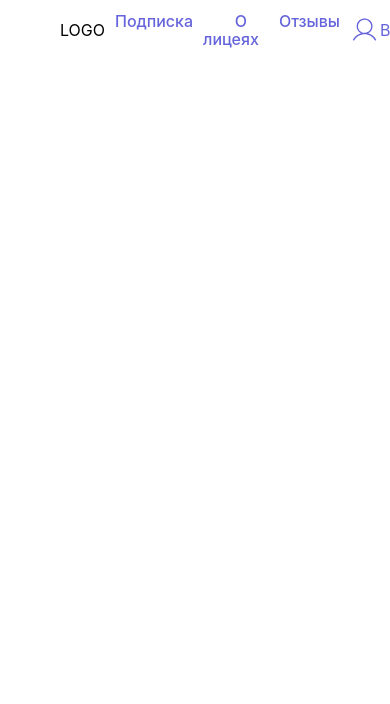
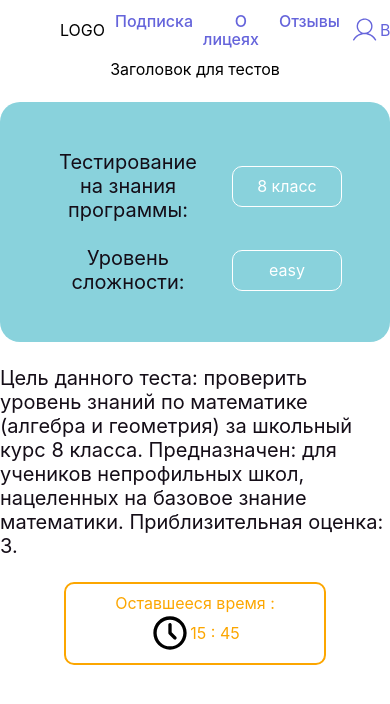
Before and after one commit to MariaGrom/zoomath, a React (Create React App) app: page /testpage in a window 390 px wide. Shown: the top 704 px of the page. Built offline with nearby package versions, Linux system fonts and the light colour scheme; the HTML template or start-up script is replaced by a standard one.

Commit message:
feat: added testPege

```diff
--- a/src/components/App/App.jsx
+++ b/src/components/App/App.jsx
@@ -12,6 +12,7 @@ import Register from "../Register/Register";
 import Login from "../Login/Login";
 import AboutProject from "../AboutProject/AboutProject";
 import FilterPage from "../../pages/FilterPage/FilterPage";
+import TestPage from "../../pages/TestPage/TestPage";
 
 function App() {
   return (
@@ -30,6 +31,7 @@ function App() {
         <Route path="/signup" element={<Register />} />
         <Route path="signin" element={<Login />} />
         <Route path="/filter" element={<FilterPage />} />
+        <Route path="/testpage" element={<TestPage />} />
       </Routes>
     </div>
   );
--- /dev/null
+++ b/src/components/PrimaryButton/PrimaryButton.jsx
@@ -0,0 +1,11 @@
+import styles from "./PrimaryButton.module.scss";
+
+export const PrimaryButton = (props) => {
+  const { onClick, children } = props;
+
+  return (
+    <div onClick={onClick} className={styles.defaultStyles} type="button">
+      {children}
+    </div>
+  );
+};
--- /dev/null
+++ b/src/components/PrimaryButton/PrimaryButton.module.scss
@@ -0,0 +1,22 @@
+@import "../../styles/colors.scss";
+
+.defaultStyles {
+  display: flex;
+  align-items: center;
+  justify-content: center;
+  background-color: $dark_blue;
+  color: $white;
+  border-radius: 20px;
+  width: 184px;
+  height: 48px;
+  border: none;
+  font-weight: 400;
+  font-size: 24px;
+  cursor: pointer;
+  transition: background-color 0.4s linear;
+  color: $white;
+}
+
+.defaultStyles:hover {
+  background-color: $violet;
+}
--- a/src/pages/FilterPage/FilterPage.jsx
+++ b/src/pages/FilterPage/FilterPage.jsx
@@ -1,6 +1,16 @@
+import { PrimaryButton } from "../../components/PrimaryButton/PrimaryButton";
 import styles from "./FilterPage.module.scss";
+import { useNavigate } from "react-router-dom";
 
 function FilterPage() {
+  // const history = useHistory();
+  const navigate = useNavigate();
+
+  const navigateToTest = () => {
+    // history.push("/testpage");
+    navigate("/testpage");
+  };
+
   return (
     <div>
       <div>Заголовок для фильтров</div>
@@ -15,6 +25,8 @@ function FilterPage() {
         <div>дропдауны с фильтрами 2 </div>
         <div>дропдауны с фильтрами 3 </div>
       </div>
+
+      <PrimaryButton onClick={navigateToTest}>Далее</PrimaryButton>
     </div>
   );
 }
--- /dev/null
+++ b/src/pages/TestPage/TestPage.jsx
@@ -0,0 +1,35 @@
+import styles from "./TestPage.module.scss";
+
+const TestPage = () => {
+  return (
+    <di className={styles.mainLayout}>
+      <div>Заголовок для тестов</div>
+      <div className={styles.infoblock}>
+        <div className={styles.grid}>
+          <div className={styles.subtitle}>
+            Тестирование на знания программы:{" "}
+          </div>
+          <div className={styles.label}>8 класс</div>
+        </div>
+        <div className={styles.grid}>
+          <div className={styles.subtitle}>Уровень сложности: </div>
+          <div className={styles.label}>easy</div>
+        </div>
+      </div>
+      <div className={styles.text}>
+        Цель данного теста: проверить уровень знаний по математике (алгебра и
+        геометрия) за школьный курс 8 класса. Предназначен: для учеников
+        непрофильных школ, нацеленных на базовое знание математики.
+        Приблизительная оценка: 3.
+      </div>
+      <div className={styles.timer}>
+        <span>Оставшееся время : </span>
+        <div className={styles.timer__block}>
+          <div className={styles.timer__icon}></div>
+          <span>15 : 45</span>
+        </div>
+      </div>
+    </di>
+  );
+};
+export default TestPage;
--- /dev/null
+++ b/src/pages/TestPage/TestPage.module.scss
@@ -0,0 +1,86 @@
+@import "../../styles/colors.scss";
+@import url("https://fonts.googleapis.com/css2?family=Caveat:wght@600&family=Noto+Sans:wght@300;500;600;700&display=swap");
+
+.mainLayout {
+  max-width: 1152px;
+  margin: 0 auto;
+  height: 100vh;
+  display: flex;
+  flex-direction: column;
+  gap: 24px;
+
+  @media screen and (max-width: 1200px) {
+    max-width: 772px;
+  }
+}
+
+.infoblock {
+  display: flex;
+  padding: 48px;
+  background-color: $blue;
+  border-radius: 20px;
+  max-width: 750px;
+  flex-direction: column;
+  gap: 24px;
+  align-items: flex-start;
+  width: fit-content;
+}
+
+.grid {
+  display: grid;
+  grid-template-columns: 1fr 110px;
+  column-gap: 24px;
+  justify-content: space-between;
+  align-items: center;
+  width: 100%;
+  justify-items: stretch;
+}
+
+.subtitle {
+  font-size: 20px;
+  line-height: 24px;
+  color: $black;
+  justify-self: start;
+}
+
+.label {
+  background-color: transparent;
+  border-radius: 10px;
+  border: 1px solid $white;
+  padding: 10px 8px;
+  color: $white;
+}
+
+.text {
+  display: flex;
+  text-align: start;
+  font-size: 20px;
+  line-height: 24px;
+  color: $black;
+}
+
+.timer {
+  background-color: transparent;
+  border-radius: 10px;
+  border: 2px solid $orange;
+  padding: 10px 8px;
+  color: $orange;
+  display: flex;
+  flex-direction: column;
+  align-items: center;
+  width: fit-content;
+  min-width: 262px;
+  align-self: center;
+
+  &__block {
+    display: flex;
+    align-items: center;
+  }
+
+  &__icon {
+    background-image: url("../../img/clock.svg");
+    background-repeat: no-repeat;
+    height: 40px;
+    width: 40px;
+  }
+}
--- a/src/styles/colors.scss
+++ b/src/styles/colors.scss
@@ -1,7 +1,7 @@
-$violet: #6564DB;
+$violet: #6564db;
 $white: #fff;
-$black: #140D17;
-$blue: #89D2DC;
-$dark_blue: #0A06C2;
-$orange: #FCA600;
-$dark_orange: #FF7A00;
+$black: #140d17;
+$blue: #89d2dc;
+$dark_blue: #0a06c2;
+$orange: #fca600;
+$dark_orange: #ff7a00;
```
Also changed, not shown: src/img/clock.svg (added), 1 other file (tests, documents, lock files or other folders).
